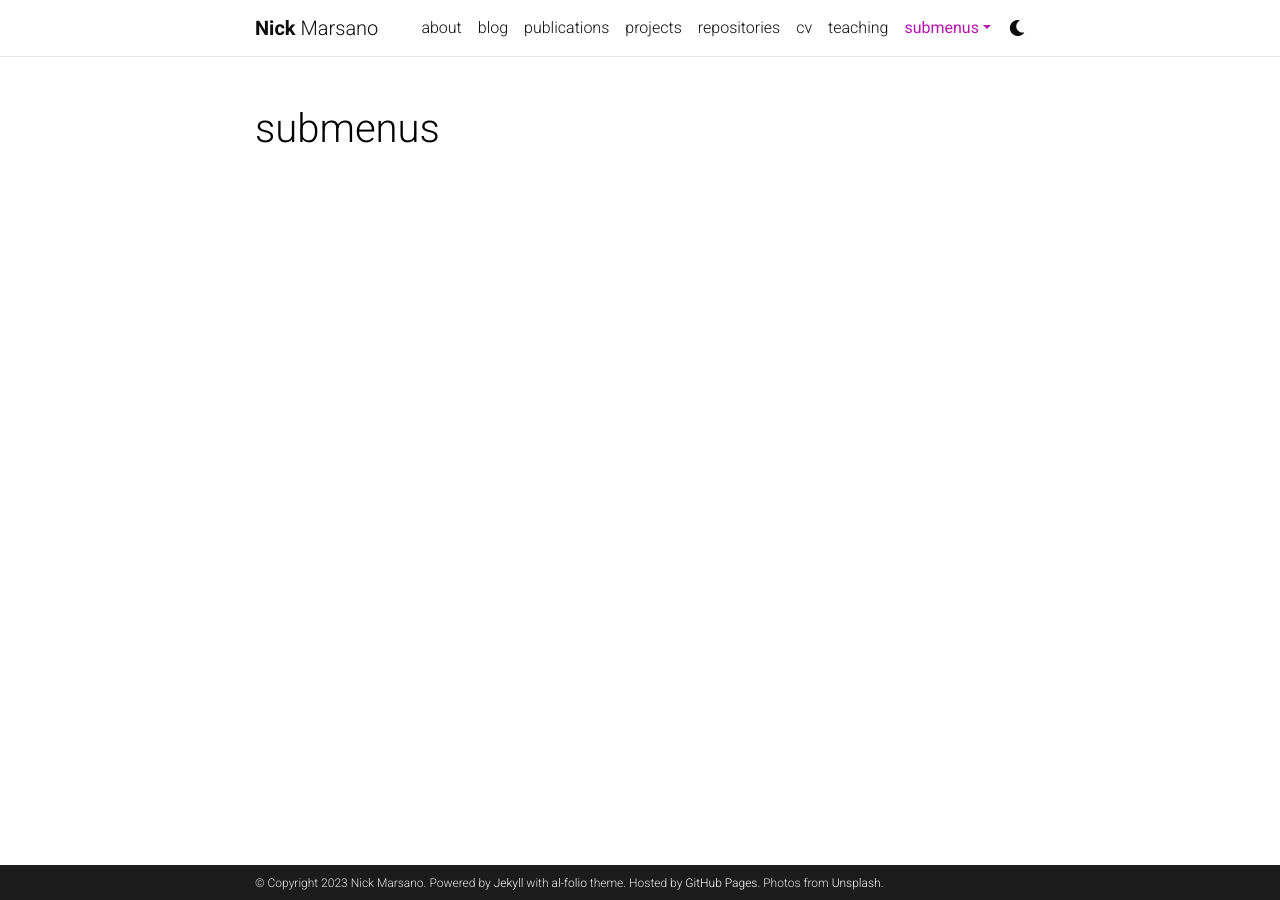
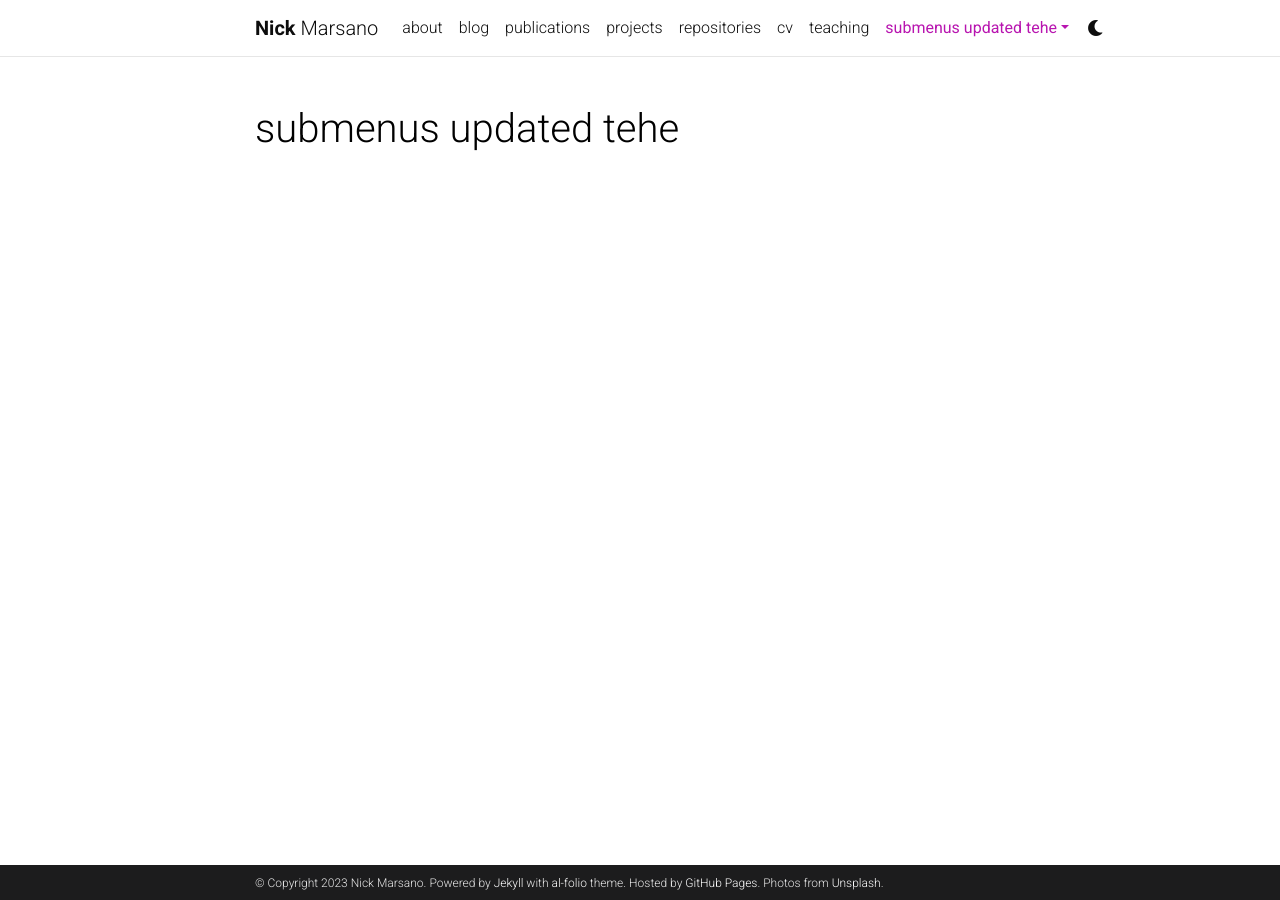
Before and after one commit to nmarsano/nmarsano.github.io, a Jekyll site: the page built from _pages/dropdown.md, in a window 1280 px wide. Built offline with Jekyll 4.4.1, drawn with Linux system fonts in a browser that asks for light colours; comment, search, counter and statistics services are not loaded; a style sheet for code colours, icons or effects is not loaded.

```diff
--- a/_config.yml
+++ b/_config.yml
@@ -18,8 +18,8 @@ keywords: jekyll, jekyll-theme, academic-website, portfolio-website  # add your
 lang: en # the language of your site (for example: en, fr, cn, ru, etc.)
 icon: ⚛️  # the emoji used as the favicon (alternatively, provide image name in /assets/img/)
 
-url: https://alshedivat.github.io # the base hostname & protocol for your site
-baseurl: /al-folio # the subpath of your site, e.g. /blog/
+url: https://nmarsano.github.io # the base hostname & protocol for your site
+baseurl: # the subpath of your site, e.g. /blog/
 last_updated: false # set to true if you want to display last updated in the footer
 impressum_path:  # set to path to include impressum link in the footer, use the same path as permalink in a page, helps to conform with EU GDPR
 
@@ -307,7 +307,7 @@ external_links:
 # Responsive WebP Images
 # -----------------------------------------------------------------------------
 
-imagemagick:
+imagemagick: #set enabled to false maybe according to Pao
   enabled: true # enables responsive images for your site (recomended, see https://github.com/alshedivat/al-folio/issues/537)
   widths:
     - 480
--- a/_pages/dropdown.md
+++ b/_pages/dropdown.md
@@ -1,6 +1,6 @@
 ---
 layout: page
-title: submenus
+title: submenus updated tehe
 nav: true
 nav_order: 6
 dropdown: true
```
